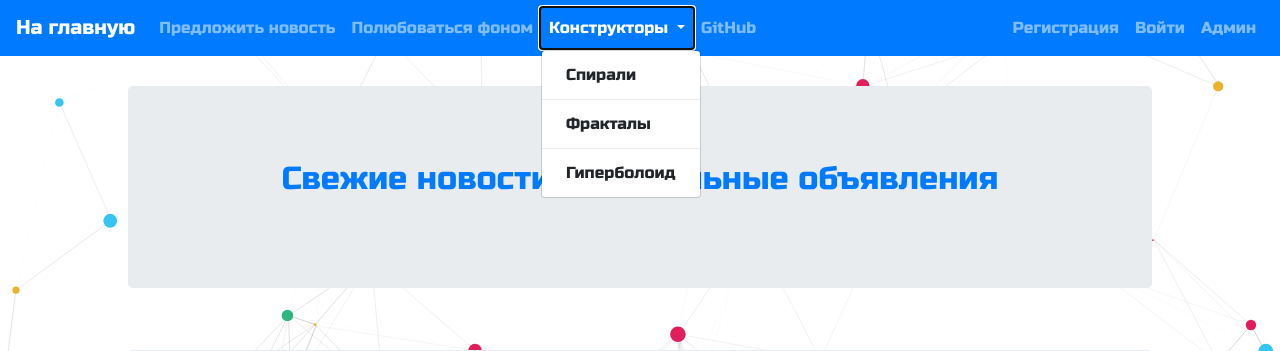
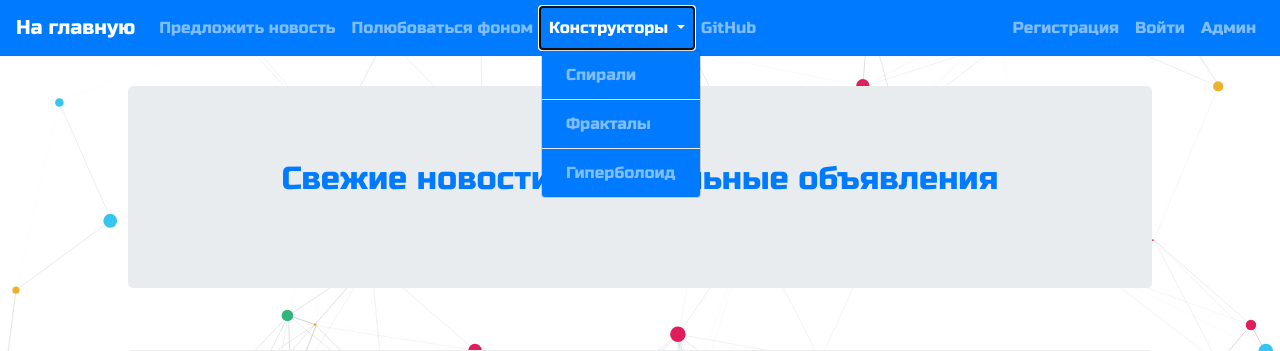
Before and after one commit to MenshikovIA/MathSite, a Django app: page / in a window 1280 px wide, after a click on "Конструкторы". Shown: the top 351 px of the page. Run offline with Django 3.2, Linux system fonts and the light colour scheme; data that the repository does not hold is empty; some libraries are stand-ins or nearby versions.

Commit message:
Update basic.css

```diff
--- a/static/register/basic.css
+++ b/static/register/basic.css
@@ -11,6 +11,20 @@ body{
 
 #main-navbar{
     z-index: 2;
+}
+
+.dropdown-menu{
+    background-color: #007bff!important;
+}
+
+.dropdown-item{
+    background-color: transparent!important;
+    color: rgba(255,255,255,.5) !important;
+}
+
+.dropdown-item:hover{
+    background-color: transparent!important;
+    color: rgba(255,255,255,.75) !important;
 }
 
 /* BACKGROUND PARTICLES */
```
